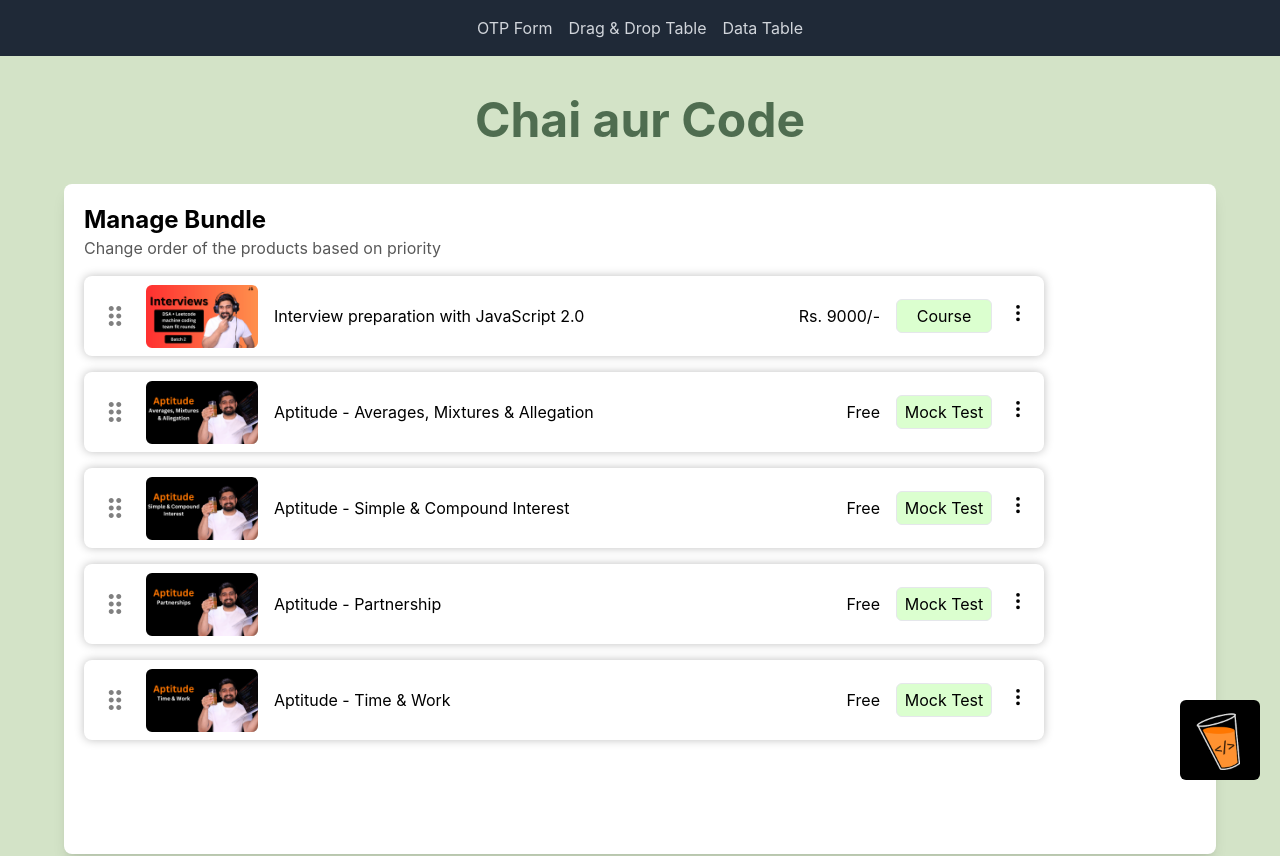
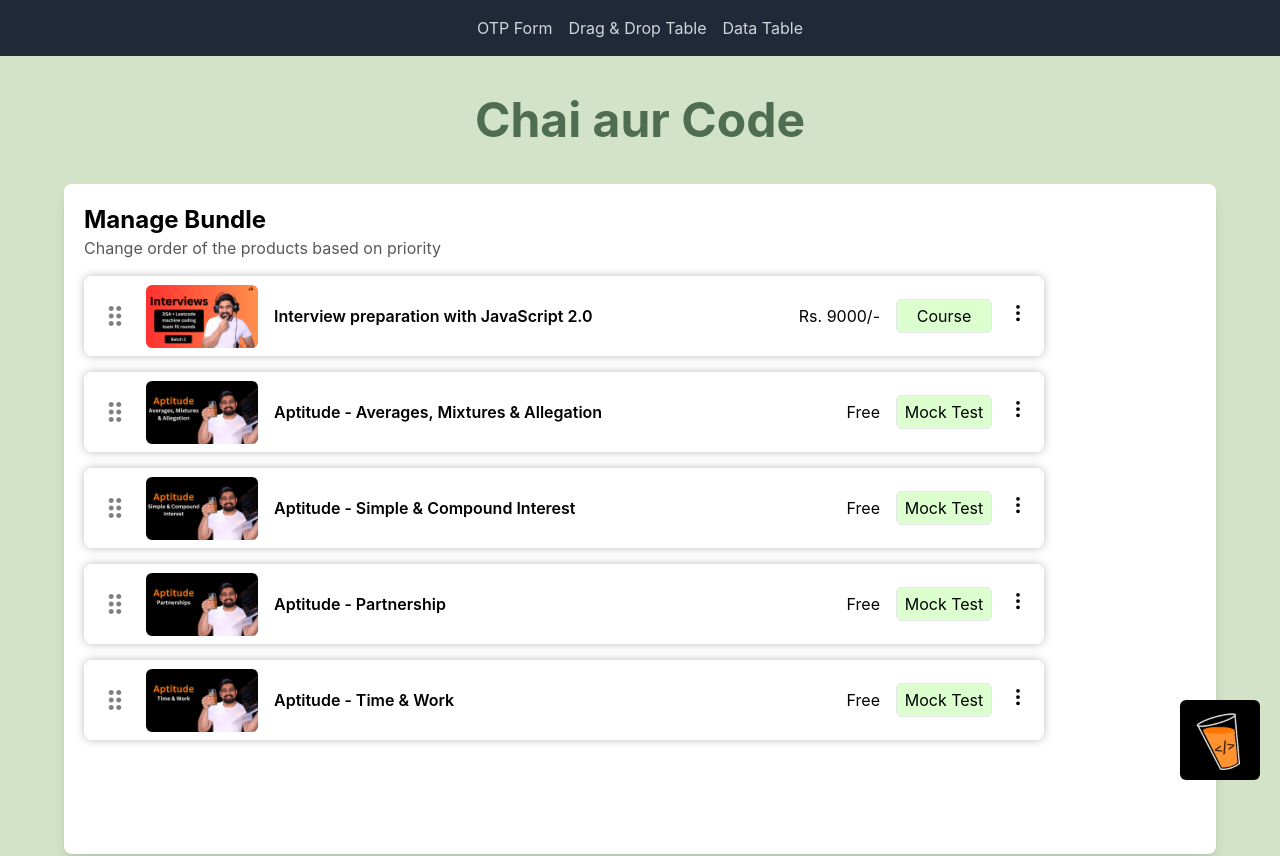
Before and after one commit to swamiabhishek45/01MachineCodingRound-React-, a React (Vite) app: page /course-list in a window 1280 px wide. Built offline with nearby package versions, Linux system fonts and the light colour scheme.

Commit message:
make title semi-bold

```diff
--- a/src/components/CourseCard.jsx
+++ b/src/components/CourseCard.jsx
@@ -42,7 +42,7 @@
                         alt={course.title}
                         className="rounded-md w-28"
                     />
-                    <h2>{course.title}</h2>
+                    <h2 className="font-semibold">{course.title}</h2>
                 </div>
                 {/* leftbox */}
                 <div className="flex space-x-4 items-center m-4">
```
